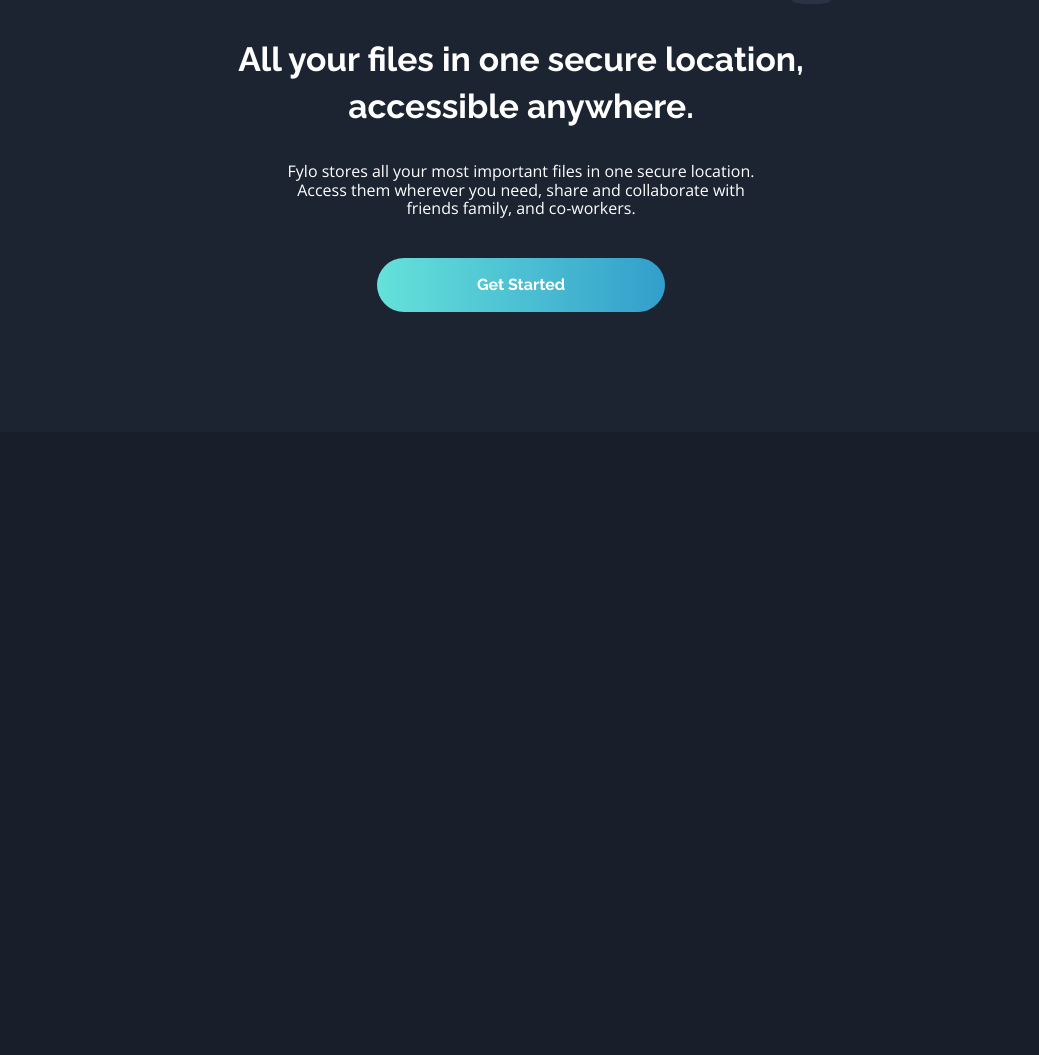
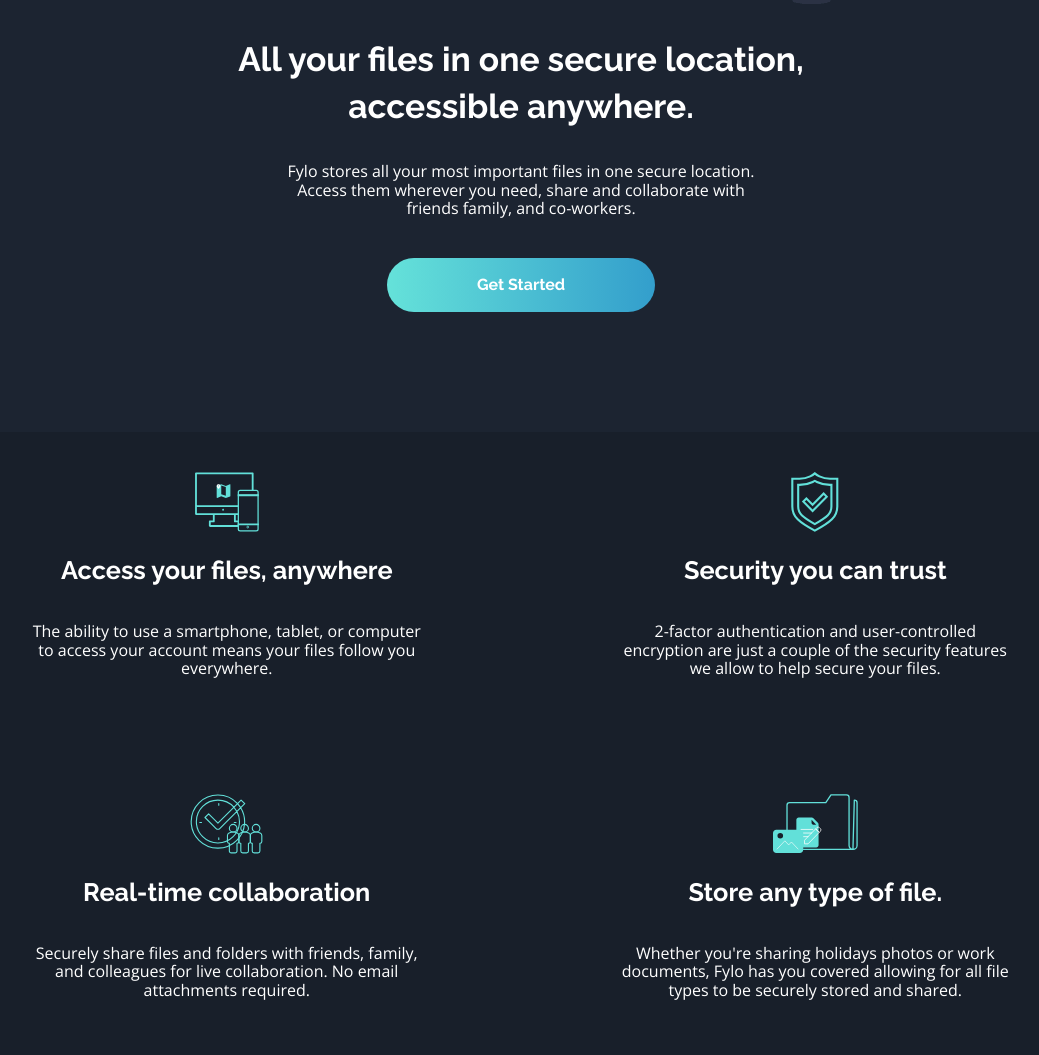
Before and after one commit to cgutwin/frontendmentor, a website: page src/FyloLandingPage/index.html in a window 1280 px wide. Shown: the part 700-1755 px from the top of the page, without its empty margins (119-1158 px from the left). Before the commit the page ends 1132 px from the top, so only its background shows below. Drawn offline with nearby package versions, Linux system fonts and the light colour scheme.

Commit message:
Added the features section items, and fixed Autoprefixer.
Autoprefixer wouldn't do anything based on my last configuration as there was no browserlists entry in the package.json. Added the default browserslist (> 0.5%, last 2 versions, Firefox ESR, not dead) so Autoprefixer will actually do something.

```diff
--- a/package.json
+++ b/package.json
@@ -1,4 +1,7 @@
 {
+  "browserslist": [
+    "defaults"
+  ],
   "devDependencies": {
     "autoprefixer": "^9.5.0",
     "cssnano": "^4.1.10",
--- a/src/FyloLandingPage/index.html
+++ b/src/FyloLandingPage/index.html
@@ -53,6 +53,58 @@
       </section>
     </section>
     <main>
+      <!-- Special features-section class to change grid to flex on shrink. -->
+      <section class="features-section with-default-padding has-centered-text is-aligned-to-baseline">
+        <div class="feature-entry at-box-center">
+          <img alt="a phone and desktop that can both access Fylo"
+               class="feature-icon"
+               src="./assets/icon-access-anywhere.svg"/>
+          <div class="flex direction-column">
+            <h2>Access your files, anywhere</h2>
+            <p>
+              The ability to use a smartphone, tablet, or computer to access your account means your files follow
+              you everywhere.
+            </p>
+          </div>
+        </div>
+        <div class="feature-entry at-box-center">
+          <img alt="security shield"
+               class="feature-icon"
+               src="./assets/icon-security.svg"/>
+          <div class="flex direction-column">
+            <h2>Security you can trust</h2>
+            <p>
+              2-factor authentication and user-controlled encryption are just a couple of the security features we
+              allow to help secure your files.
+            </p>
+          </div>
+        </div>
+        <div class="feature-entry at-box-center">
+          <!-- TODO: Fix alt tags. Look into what the best practice is for phrasing. -->
+          <img alt="collaboration icon"
+               class="feature-icon"
+               src="./assets/icon-collaboration.svg"/>
+          <div class="flex direction-column">
+            <h2>Real-time collaboration</h2>
+            <p>
+              Securely share files and folders with friends, family, and colleagues for live collaboration. No email
+              attachments required.
+            </p>
+          </div>
+        </div>
+        <div class="feature-entry at-box-center">
+          <img alt="a folder with multiple documents"
+               class="feature-icon"
+               src="./assets/icon-any-file.svg"/>
+          <div class="flex direction-column">
+            <h2>Store any type of file.</h2>
+            <p>
+              Whether you're sharing holidays photos or work documents, Fylo has you covered allowing for all file
+              types to be securely stored and shared.
+            </p>
+          </div>
+        </div>
+      </section>
     </main>
     <section>
 
--- a/src/FyloLandingPage/style.css
+++ b/src/FyloLandingPage/style.css
@@ -16,10 +16,11 @@
 h6 { font-family: "Raleway", sans-serif; }
 
 h1 { line-height: 1.4; }
+h2 { font-size: calc(1.1rem + 0.6vw); }
 
-/* Change the curvy background separator to the desktop one. */
+/* Change the curvy background separator to the desktop one. 1 above the design's breakpoint */
 @media screen and
-  (min-width: 375px) {
+  (min-width: 376px) {
   :root { --bg-curvy-src: url("./assets/bg-curvy-desktop.svg"); }
 }
 
@@ -86,8 +87,10 @@
 .direction-row { flex-direction: row; }
 .direction-column { flex-direction: column; }
 .with-space-between { justify-content: space-between; }
+.with-space-around { justify-content: space-around; }
 .is-vertical-centered { align-items: center; }
 .is-justified-end { justify-content: flex-end; }
+.will-wrap { flex-wrap: wrap; }
 
 /* Flex Self */
 .will-grow { flex-grow: 1; }
@@ -115,13 +118,18 @@
   object-fit: scale-down;
 }
 
+.feature-icon {
+  height: 60px;
+  width: auto;
+}
+
 /* Buttons */
 .cta-button {
   background: var(--blue-gradient);
   border: none;
   border-radius: 50px;
   color: white;
-  padding: 18px 100px;
+  padding: 18px 90px;
 }
 
 .is-wider {
@@ -130,3 +138,31 @@
 
 /* Headings */
 .main-heading { margin: 4vh 0; }
+
+/*
+Features Section
+
+Will switch from flex on smaller screens to grid on larger ones. Couldn't get flex alone to behave the way I wanted
+everything to.
+*/
+@media screen
+  and (min-width: 740px) {
+  .feature-entry { max-width: 70%; }
+
+  .features-section {
+    display: grid;
+    grid-template-columns: repeat(2, 1fr);
+    grid-gap: 100px 25px;
+  }
+}
+
+@media screen
+  and (max-width: 739px) {
+  .feature-entry { max-width: 100%; }
+  .feature-entry:not(:first-of-type) { margin-top: 50px; }
+
+  .features-section {
+    display: flex;
+    flex-direction: column;
+  }
+}
```
